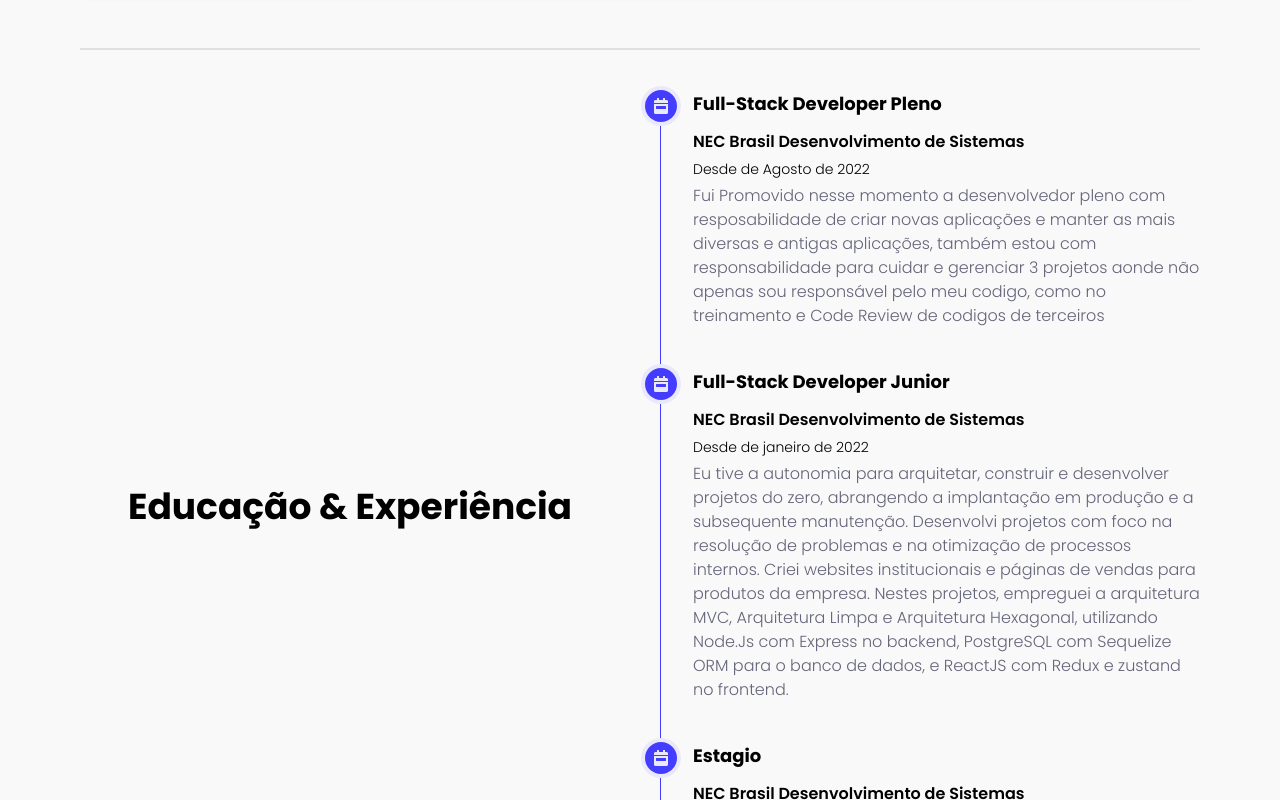
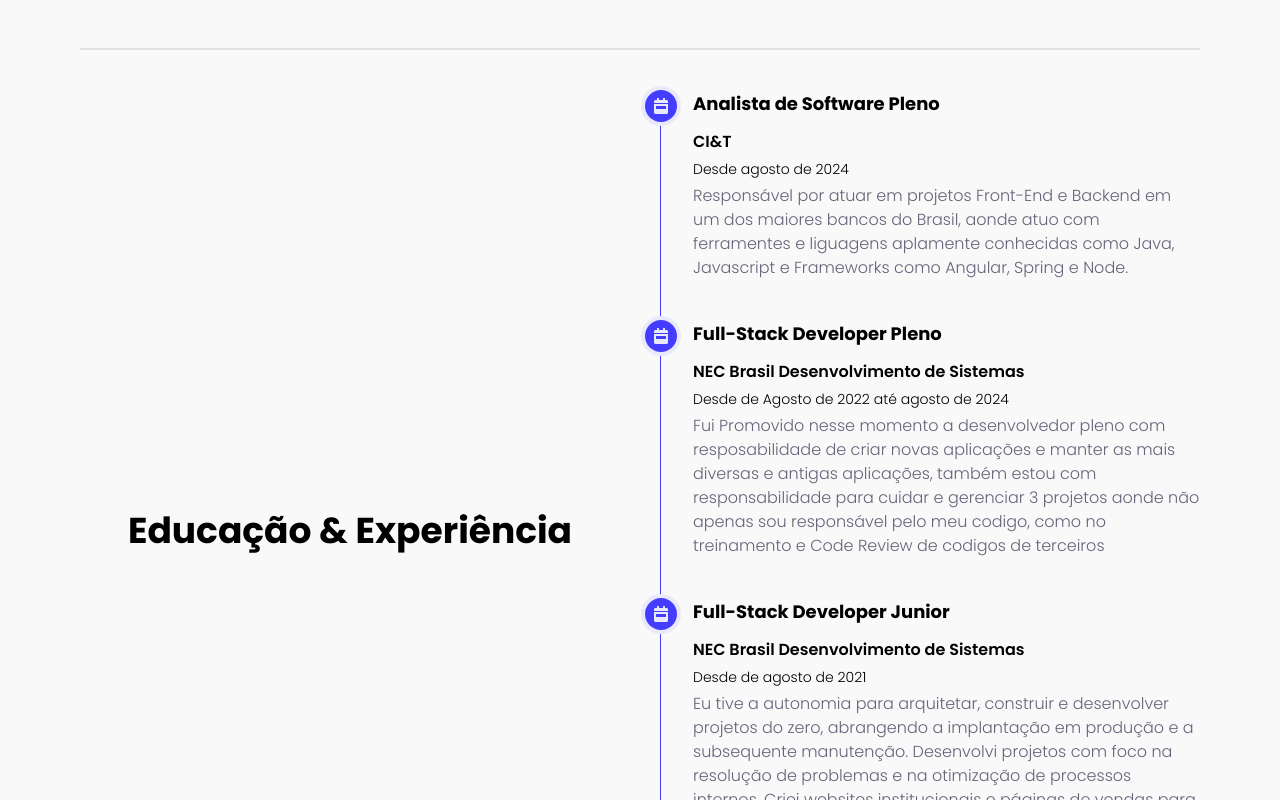
Before and after one commit to mateusbr85/portifolio, a React (Vite) app: page / in a window 1280 px wide. Shown: the part 1680-2480 px from the top of the page. Built offline with nearby package versions, Linux system fonts and the light colour scheme; no server answers.

Commit message:
Adicionando novo timeline de trabalho

```diff
--- a/src/pages/Home.tsx
+++ b/src/pages/Home.tsx
@@ -217,9 +217,17 @@ export const Home = () => {
                     </h2>
                     <Timeline.Root>
                         <Timeline.TimelineContent
+                            title='Analista de Software Pleno'
+                            subTitle='CI&T'
+                            time='Desde agosto de 2024'
+                            descrption={`Responsável por atuar em projetos Front-End e Backend em um dos maiores bancos do Brasil,
+                                aonde atuo com ferramentes e liguagens aplamente conhecidas como Java, Javascript e Frameworks como Angular, Spring e Node.
+                            `}
+                        />
+                        <Timeline.TimelineContent
                             title='Full-Stack Developer Pleno'
                             subTitle='NEC Brasil Desenvolvimento de Sistemas'
-                            time='Desde de Agosto de 2022'
+                            time='Desde de Agosto de 2022 até agosto de 2024'
                             descrption='Fui Promovido nesse momento a desenvolvedor pleno com resposabilidade de criar novas aplicações e manter
                                 as mais diversas e antigas aplicações, também estou com responsabilidade para cuidar e gerenciar 3 projetos
                                 aonde não apenas sou responsável pelo meu codigo, como no treinamento e Code Review de codigos de terceiros'
@@ -227,18 +235,12 @@ export const Home = () => {
                         <Timeline.TimelineContent
                             title='Full-Stack Developer Junior'
                             subTitle='NEC Brasil Desenvolvimento de Sistemas'
-                            time='Desde de janeiro de 2022'
+                            time='Desde de agosto de 2021'
                             descrption='Eu tive a autonomia para arquitetar, construir e desenvolver projetos do zero, abrangendo a implantação em
                                 produção e a subsequente manutenção. Desenvolvi projetos com foco na resolução de problemas e na otimização de processos
                                 internos. Criei websites institucionais e páginas de vendas para produtos da empresa. Nestes projetos, empreguei a arquitetura
                                 MVC, Arquitetura Limpa e Arquitetura Hexagonal, utilizando Node.Js com Express no backend, PostgreSQL com Sequelize ORM para o banco de dados, e ReactJS com Redux e
                                 zustand no frontend.'
-                        />
-                        <Timeline.TimelineContent
-                            title='Estagio'
-                            subTitle='NEC Brasil Desenvolvimento de Sistemas'
-                            time='Desde de Agosto de 2021'
-                            descrption='Trabalhava apenas com pequenas manutenções no Código, e poucos novas iomplementações'
                         />
                     </Timeline.Root>
                 </section>
```
